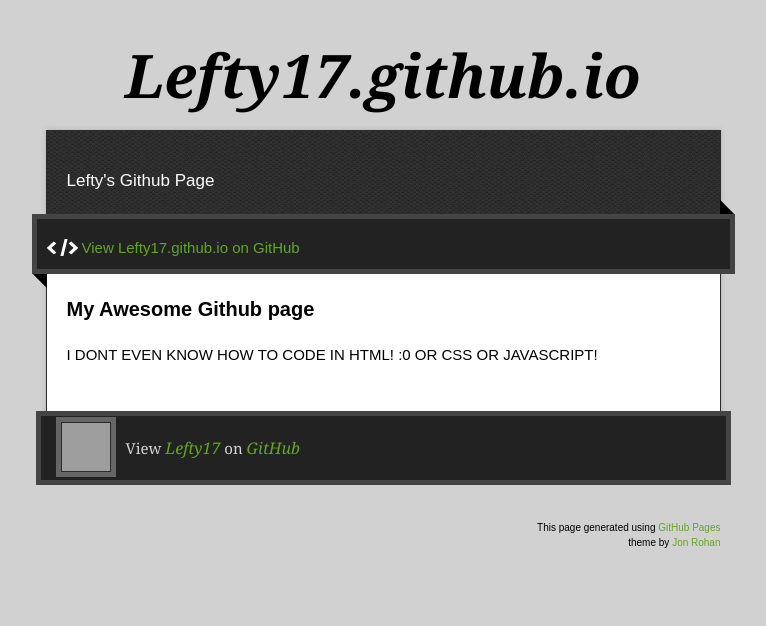
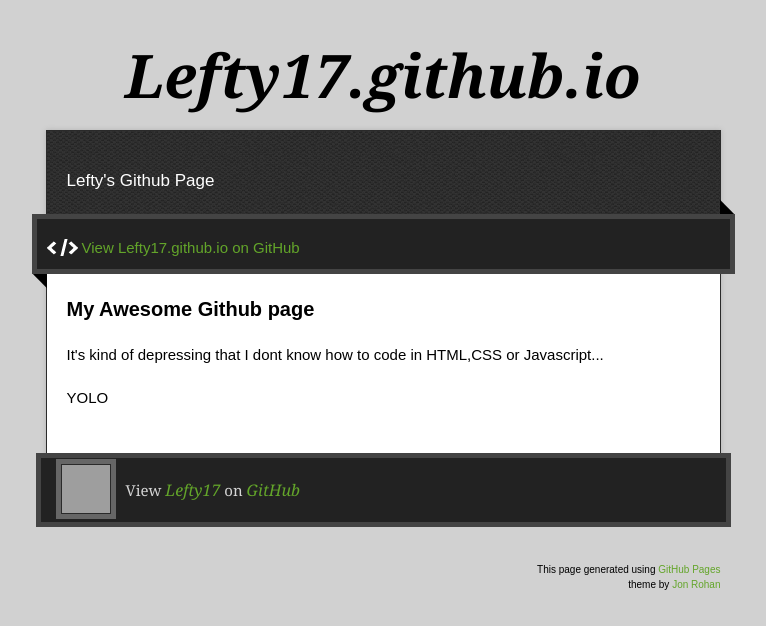
Before and after one commit to Lefty17/Lefty17.github.io, a plain HTML site: page index.html in a window 1280 px wide. Shown: the whole page, without its empty margins (257-1023 px from the left). Drawn offline with nearby package versions, Linux system fonts and the light colour scheme; grey boxes are pictures that could not be loaded.

Commit message:
Update index.html
:P

```diff
--- a/index.html
+++ b/index.html
@@ -37,9 +37,8 @@
           <h3>
 <a name="my-awesome-github-page" class="anchor" href="#my-awesome-github-page"><span class="octicon octicon-link"></span></a>My Awesome Github page</h3>
 
-<p>I DONT EVEN KNOW HOW TO CODE IN HTML! :0
-  OR CSS OR JAVASCRIPT!
-</p>
+<p>It's kind of depressing that I dont know how to code in HTML,CSS or Javascript...</p>
+<p>YOLO<p>
         </article>
       </div>
     </div>
```
